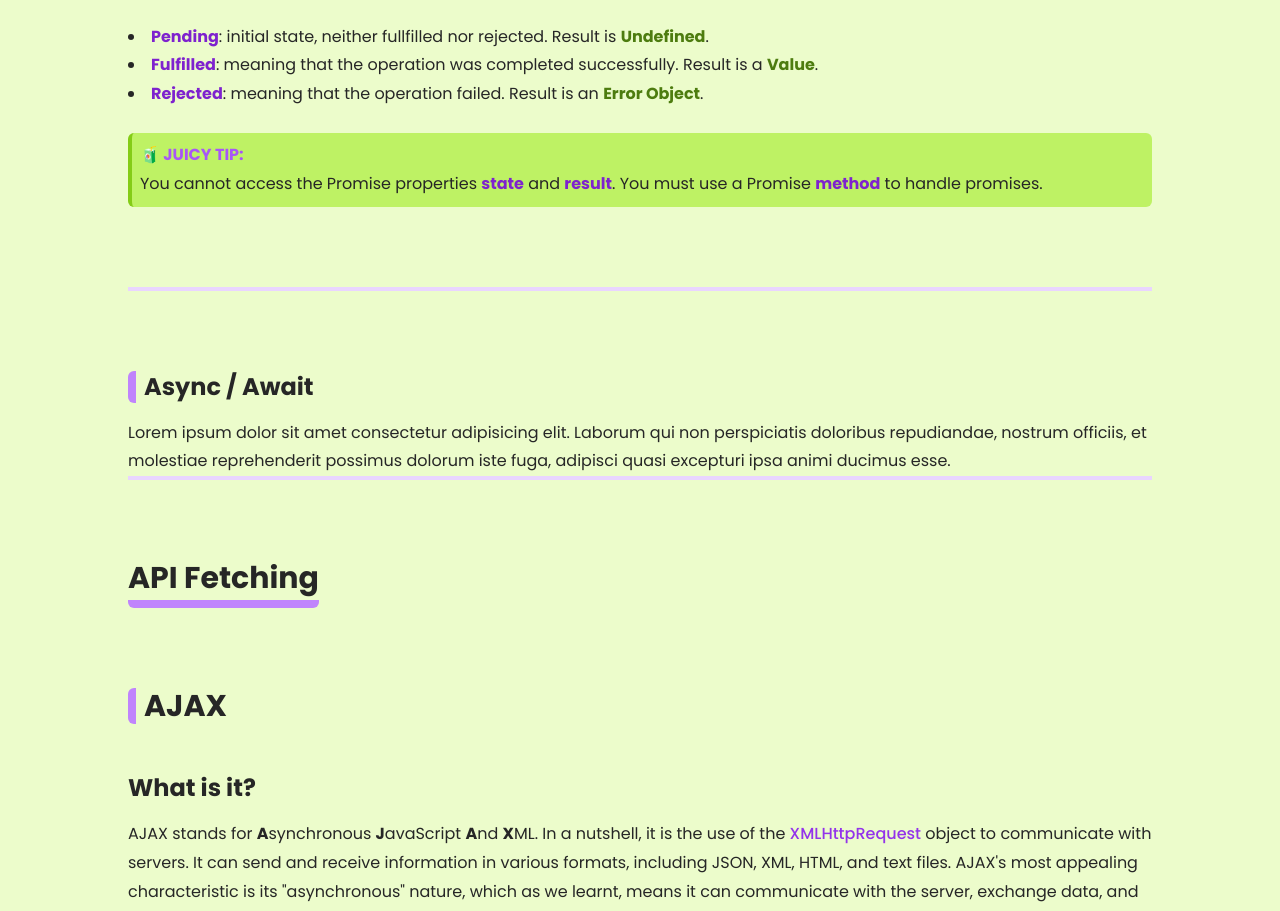
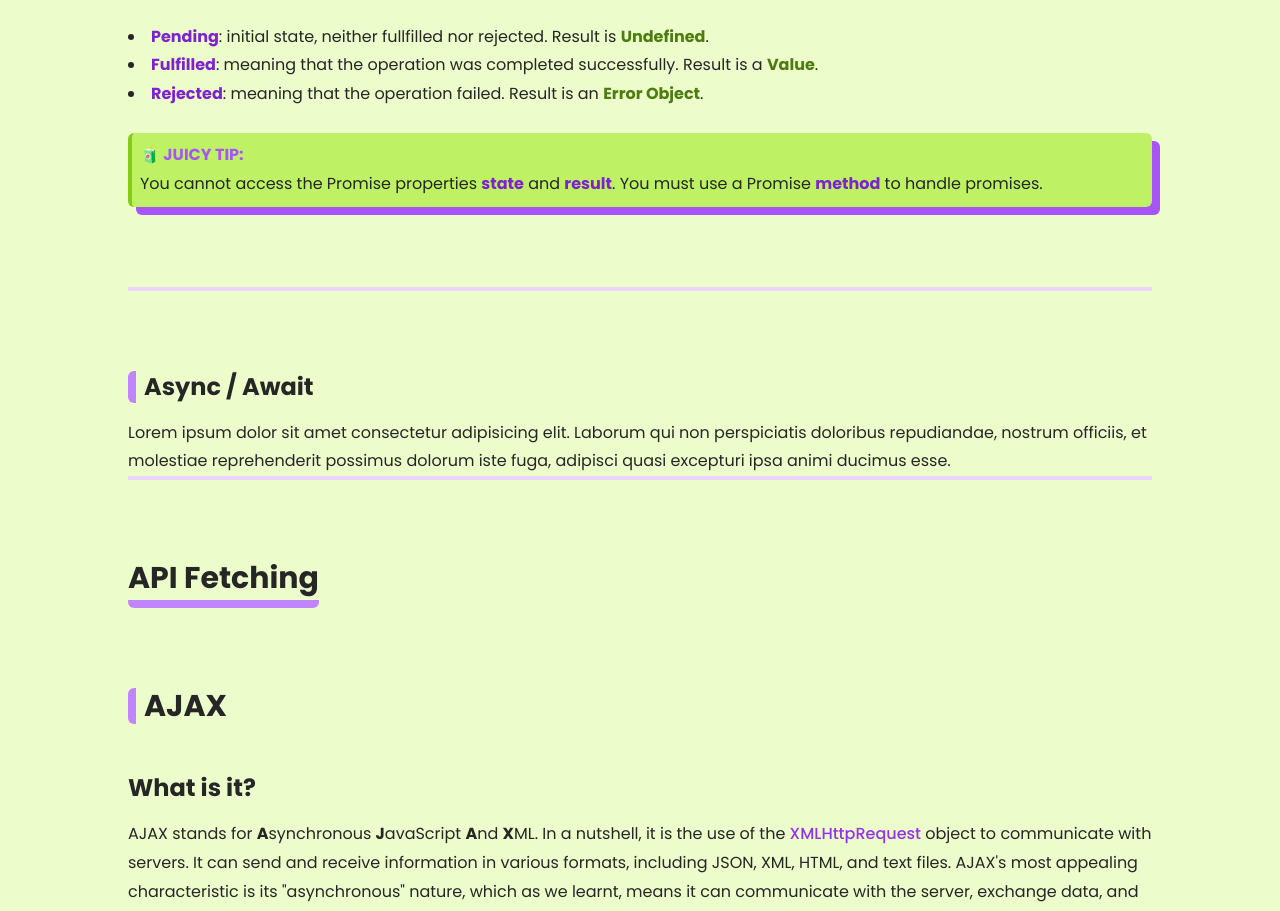
Before and after one commit to Bmullerc/promise-app, a React (Vite) app: page / in a window 1280 px wide. Shown: the part 4280-5191 px from the top of the page. Built offline with nearby package versions, Linux system fonts and the light colour scheme.

Commit message:
Juicy Tip boxshadow

```diff
--- a/src/components/reusable/Juicytip.tsx
+++ b/src/components/reusable/Juicytip.tsx
@@ -4,7 +4,7 @@ interface Props {
 
 export function JuicyTip(props: Props) {
   return (
-    <div className='bg-lime-300 p-2 mt-6 rounded-md border-l-4 2xl:w-2/3 border-lime-500'>
+    <div className='bg-lime-300 p-2 mt-6 rounded-md border-l-4 2xl:w-2/3 border-lime-500 shadow-purple-500 shadow-boxed-small'>
       <h3 className='text-purple-500 font-bold'>🧃 JUICY TIP:</h3>
       {props.text}
     </div>
--- a/src/components/reusable/PreCode.tsx
+++ b/src/components/reusable/PreCode.tsx
@@ -4,7 +4,7 @@ interface Props {
 
 export function PreCode(props: Props) {
   return (
-    <pre className='text-sm my-6 bg-lime-300 font-medium text-purple-900 rounded-md md:p-4 p-2 md:w-fit lg:text-base overflow-auto shadow-purple-500 shadow-boxed '>
+    <pre className='text-sm my-6 bg-lime-300 font-medium text-purple-900 rounded-md md:p-4 p-2 md:w-fit lg:text-base overflow-auto shadow-purple-500 shadow-boxed'>
         <code>
           {props.code}
         </code>
--- a/tailwind.config.js
+++ b/tailwind.config.js
@@ -4,7 +4,8 @@ module.exports = {
   theme: {
     extend: {
       boxShadow: {
-        'boxed': '12px 12px 0 0px rgba(0, 0, 0, 0.3)'
+        'boxed': '12px 12px 0 0px rgba(0, 0, 0, 0.3)',
+        'boxed-small': '8px 8px 0 0px rgba(0, 0, 0, 0.3)'
       }
     },
   },
```
